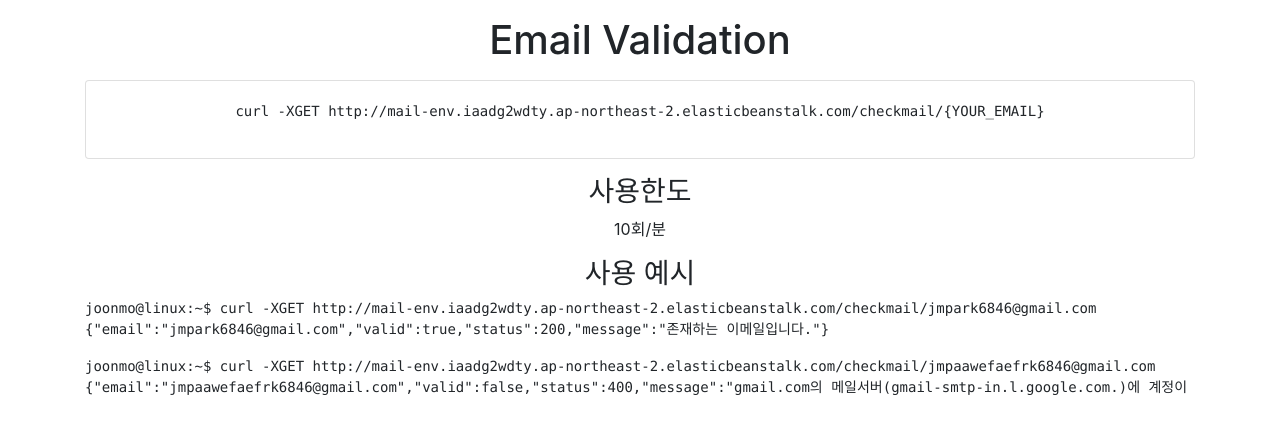
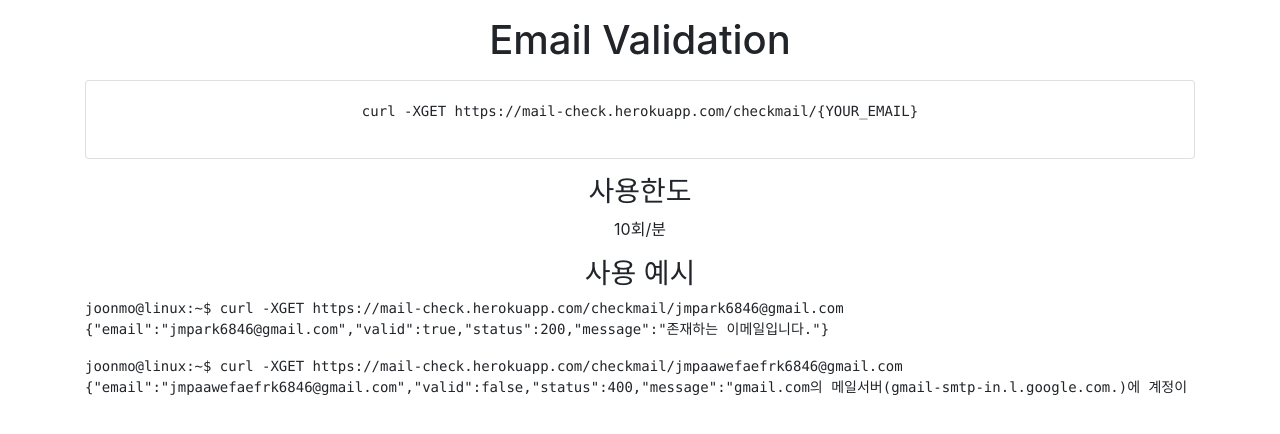
Before and after one commit to jmpark6846/mail-check, a Django app: page / in a window 1280 px wide. Shown: the part 56-490 px from the top of the page. Run offline with Django 3.2, Linux system fonts and the light colour scheme; some libraries are stand-ins or nearby versions.

Commit message:
heroku 디플로이로 변경 후 설명 변경

```diff
--- a/checkmail/templates/checkmail/index.html
+++ b/checkmail/templates/checkmail/index.html
@@ -5,7 +5,7 @@
 
         <div class="card">
             <div class="card-body">
-                <pre><code>curl -XGET http://mail-env.iaadg2wdty.ap-northeast-2.elasticbeanstalk.com/checkmail/{YOUR_EMAIL}</code></pre>
+                <pre><code>curl -XGET https://mail-check.herokuapp.com/checkmail/{YOUR_EMAIL}</code></pre>
             </div>
         </div>
     <div class="my-3">
@@ -14,8 +14,8 @@
     </div>
     <div class="my-3">
         <h3>사용 예시</h3>
-        <pre class="text-left"><code>joonmo@linux:~$ curl -XGET http://mail-env.iaadg2wdty.ap-northeast-2.elasticbeanstalk.com/checkmail/jmpark6846@gmail.com<br>{"email":"jmpark6846@gmail.com","valid":true,"status":200,"message":"존재하는 이메일입니다."}</code></pre>
-        <pre class="text-left"><code>joonmo@linux:~$ curl -XGET http://mail-env.iaadg2wdty.ap-northeast-2.elasticbeanstalk.com/checkmail/jmpaawefaefrk6846@gmail.com<br>{"email":"jmpaawefaefrk6846@gmail.com","valid":false,"status":400,"message":"gmail.com의 메일서버(gmail-smtp-in.l.google.com.)에 계정이 존재하지 않습니다."}</code></pre>
+        <pre class="text-left"><code>joonmo@linux:~$ curl -XGET https://mail-check.herokuapp.com/checkmail/jmpark6846@gmail.com<br>{"email":"jmpark6846@gmail.com","valid":true,"status":200,"message":"존재하는 이메일입니다."}</code></pre>
+        <pre class="text-left"><code>joonmo@linux:~$ curl -XGET https://mail-check.herokuapp.com/checkmail/jmpaawefaefrk6846@gmail.com<br>{"email":"jmpaawefaefrk6846@gmail.com","valid":false,"status":400,"message":"gmail.com의 메일서버(gmail-smtp-in.l.google.com.)에 계정이 존재하지 않습니다."}</code></pre>
     </div>
 
 
```
